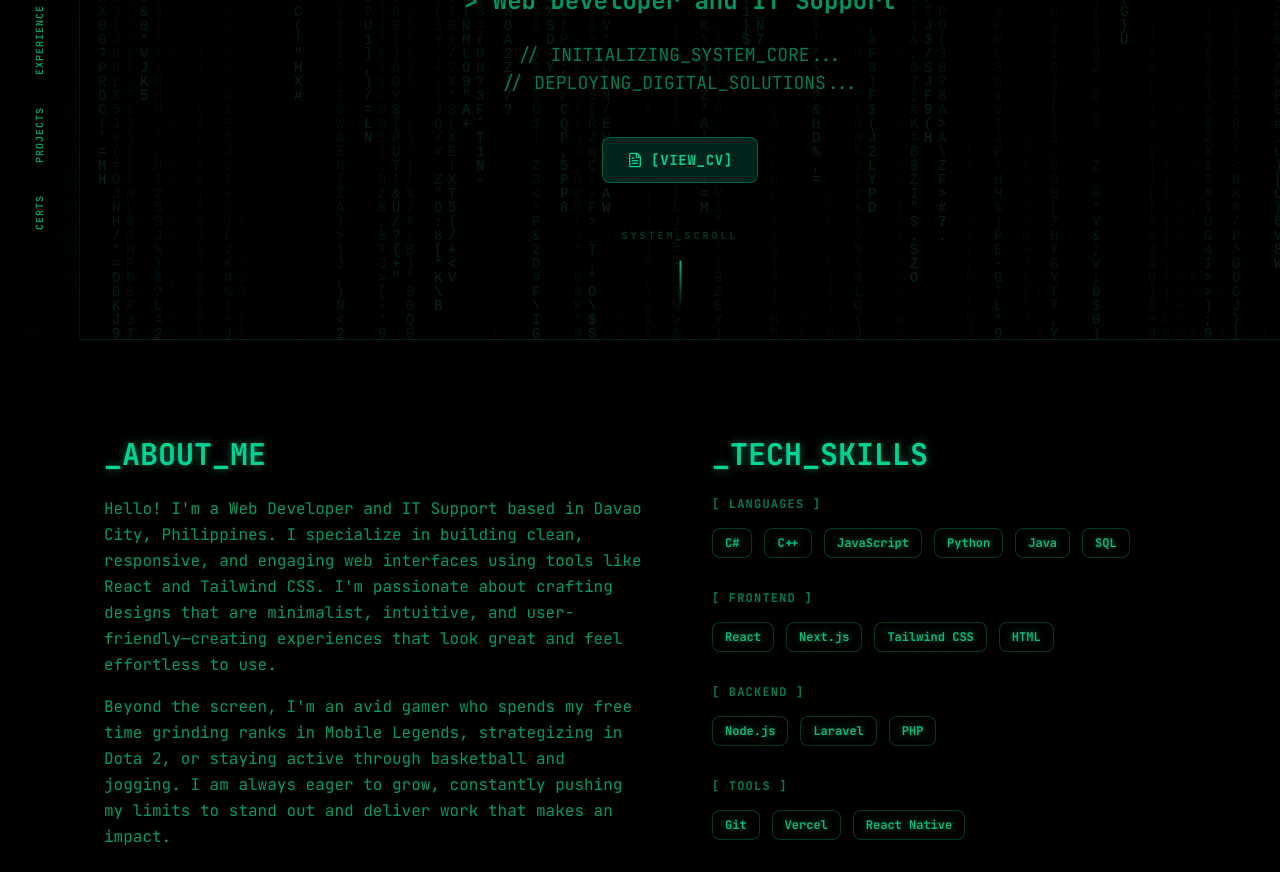
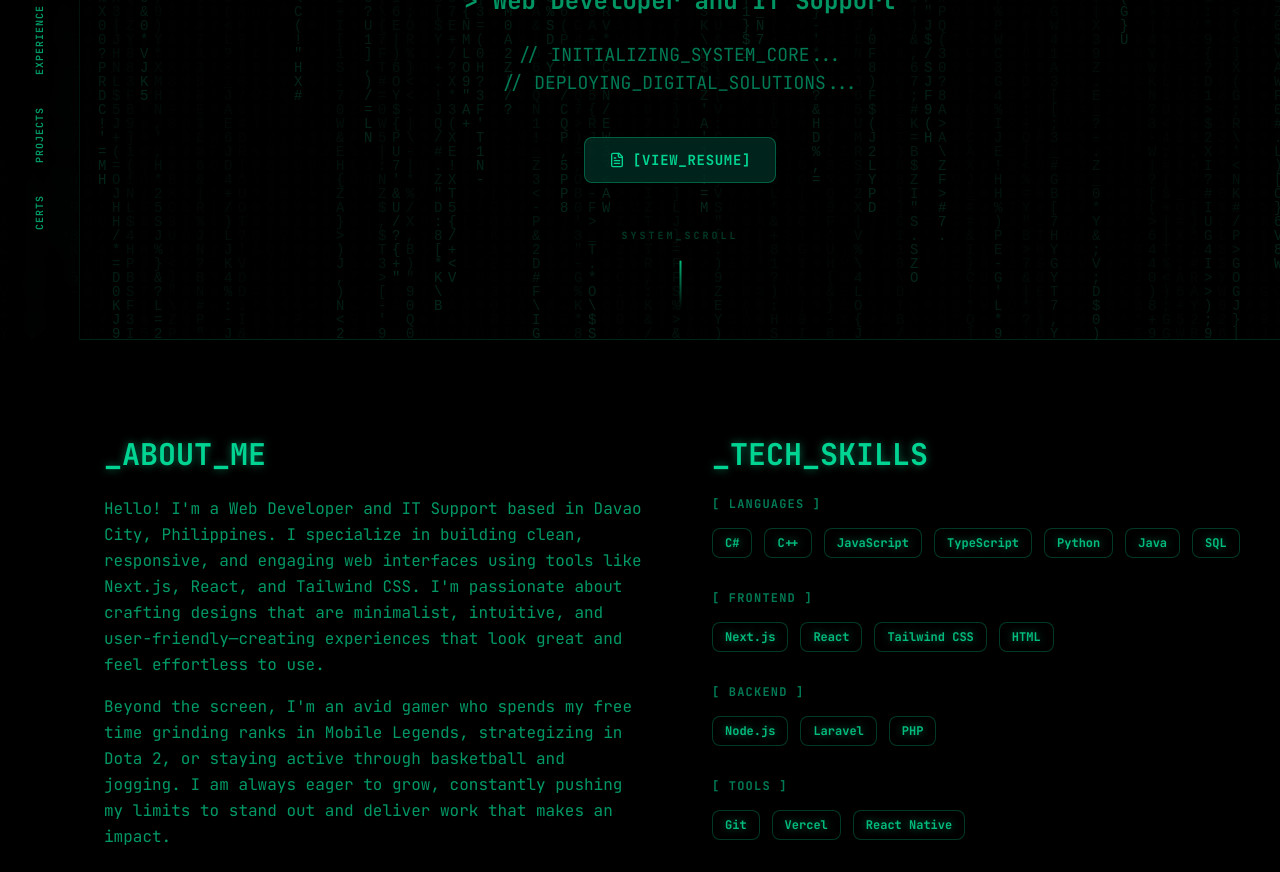
Before and after one commit to Lorenxaruuuu/Portfolio.v2, a React (Vite) app: page / in a window 1280 px wide. Shown: the part 460-1332 px from the top of the page. Built offline with nearby package versions, Linux system fonts and the light colour scheme.

Commit message:
feat: update portfolio profile and skills
- Add TypeScript to language skills
- Reorder frontend skills to prioritize Next.js
- Update bio to include Next.js expertise

```diff
--- a/src/App.tsx
+++ b/src/App.tsx
@@ -42,10 +42,10 @@ const VISUAL_PROJECTS = [
 ]
 
 const SKILLS = [
-  { category: "Languages", items: ["C#", "C++", "JavaScript", "Python", "Java", "SQL"] },
-  { category: "Frontend", items: ["React", "Next.js", "Tailwind CSS", "HTML"] },
+  { category: "Languages", items: ["C#", "C++", "JavaScript", "TypeScript", "Python", "Java", "SQL"] },
+  { category: "Frontend", items: ["Next.js", "React", "Tailwind CSS", "HTML"] },
   { category: "Backend", items: ["Node.js", "Laravel", "PHP"] },
-  { category: "Tools", items: ["Git", "Vercel", "React Native", ] },
+  { category: "Tools", items: ["Git", "Vercel", "React Native"] },
   { category: "Database", items: ["Firebase", "MySQL"] }
 ]
 
@@ -53,11 +53,12 @@ const PROFILE = {
   name: "Lorence Maranga",
   role: "Web Developer and IT Support",
   bio: [
-    "Hello! I'm a Web Developer and IT Support based in Davao City, Philippines. I specialize in building clean, responsive, and engaging web interfaces using tools like React and Tailwind CSS. I'm passionate about crafting designs that are minimalist, intuitive, and user-friendly—creating experiences that look great and feel effortless to use.",
+    "Hello! I'm a Web Developer and IT Support based in Davao City, Philippines. I specialize in building clean, responsive, and engaging web interfaces using tools like Next.js, React, and Tailwind CSS. I'm passionate about crafting designs that are minimalist, intuitive, and user-friendly—creating experiences that look great and feel effortless to use.",
     "Beyond the screen, I'm an avid gamer who spends my free time grinding ranks in Mobile Legends, strategizing in Dota 2, or staying active through basketball and jogging. I am always eager to grow, constantly pushing my limits to stand out and deliver work that makes an impact."
   ],
   avatar: "https://lh3.googleusercontent.com/d/1znOkwee_Wm0ATWHYAB4HQQ_1AUyk3I2Z", // Put your profile picture link here
-  cvLink: "https://drive.google.com/file/d/1cs1fw9ITtB2ndgO6c0wa2Yp1WqLYOtJq/view?usp=sharing", // Put your Google Drive CV link or shared link here (e.g., https://drive.google.com/...)
+  resumeLink: "/assets/aistudio/Lorence_Maranga_Resume_new_68db427e.pdf",
+  cvLink: "/assets/aistudio/Lorence_Maranga_Resume_new_68db427e.pdf",
   socials: {
     github: "https://github.com/Lorenxaruuuu",
     linkedin: "https://www.linkedin.com/in/lorenxaruuu/",
@@ -526,14 +527,14 @@ export default function App() {
             </p>
             <div className="flex justify-center mb-8">
               <motion.a
-                href={PROFILE.cvLink}
+                href={PROFILE.resumeLink}
                 target="_blank"
                 rel="noopener noreferrer"
                 whileHover={{ scale: 1.05, y: -2 }}
                 whileTap={{ scale: 0.95 }}
                 className="inline-flex items-center gap-2 px-6 py-3 bg-emerald-950/80 hover:bg-emerald-500/20 text-emerald-400 hover:text-emerald-300 font-bold rounded-lg border border-emerald-500/40 hover:border-emerald-400 hover:shadow-[0_0_20px_rgba(16,185,129,0.3)] transition-all uppercase tracking-wider text-xs md:text-sm font-mono cursor-pointer"
               >
-                <FileText className="w-4 h-4" /> [VIEW_CV]
+                <FileText className="w-4 h-4" /> [VIEW_RESUME]
               </motion.a>
             </div>
           </motion.div>
```
Also changed, not shown: 2 other files (tests, documents, lock files or other folders).
